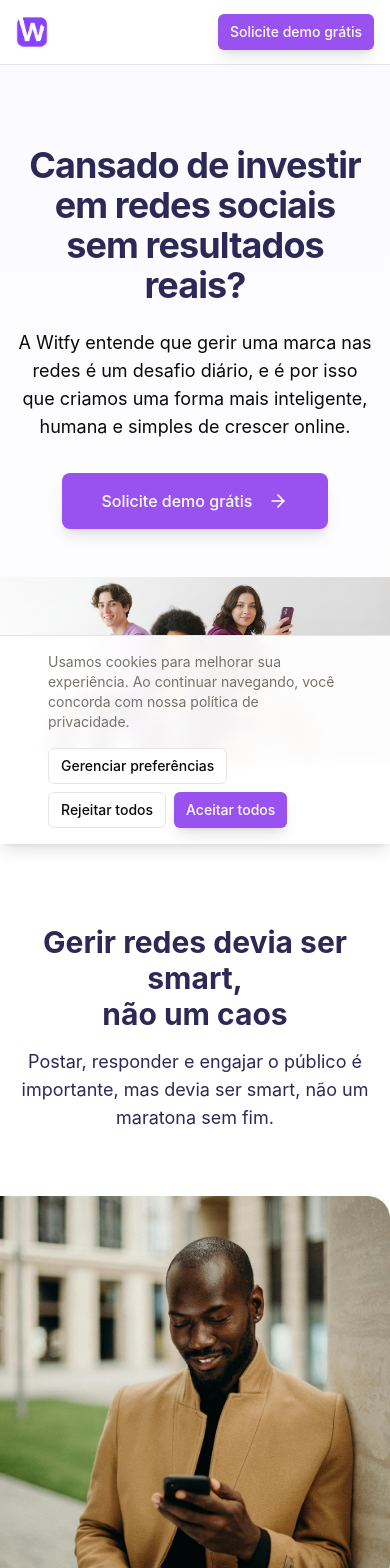
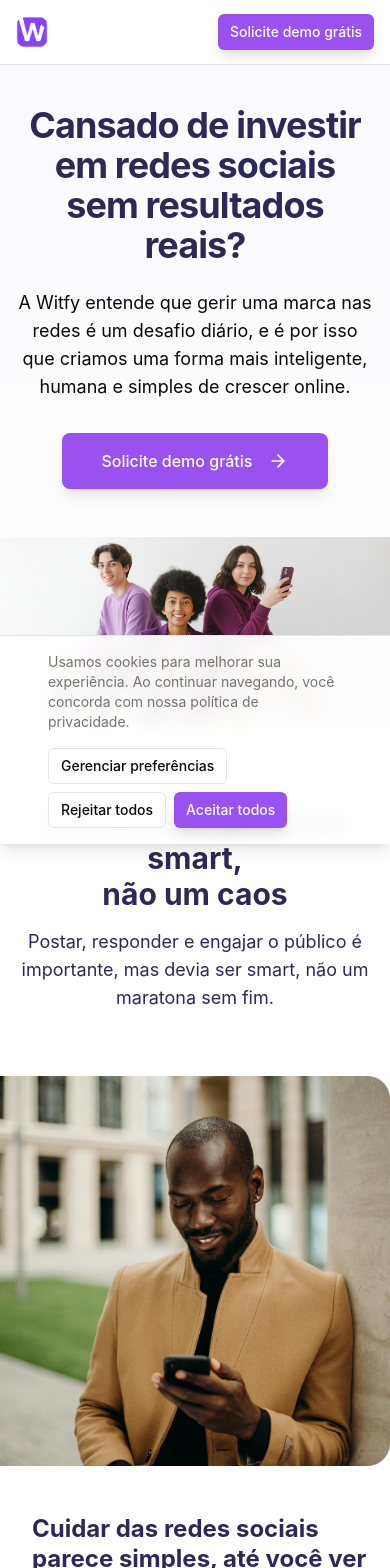
Before and after one commit to carlosjustgit/LP-Brasil, a React (Vite) app in the folder Desktop/LP Brasil/: page /br in a window 390 px wide. Shown: the top 1568 px of the page. Built offline with nearby package versions, Linux system fonts and the light colour scheme; no server answers.

Commit message:
fix: reduce excessive white space between sections on mobile (AIDA variant)

```diff
--- a/Desktop/LP Brasil/src/pages/landing/br/sections/aida/BenefitsSection.tsx
+++ b/Desktop/LP Brasil/src/pages/landing/br/sections/aida/BenefitsSection.tsx
@@ -14,7 +14,7 @@ export default function BenefitsSection() {
   ]
 
   return (
-    <section className="py-20 md:py-28">
+    <section className="py-10 md:py-20 lg:py-28">
       <div className="container px-4 md:px-6">
         <div className="mx-auto max-w-7xl">
           {/* Section Header */}
--- a/Desktop/LP Brasil/src/pages/landing/br/sections/aida/FinalCTASection.tsx
+++ b/Desktop/LP Brasil/src/pages/landing/br/sections/aida/FinalCTASection.tsx
@@ -8,7 +8,7 @@ export default function FinalCTASection() {
 
   return (
 
-      <section className="py-20 md:py-32 relative overflow-hidden">
+      <section className="py-10 md:py-20 lg:py-32 relative overflow-hidden">
         {/* Left circular arc with fading edges (thicker, gradient) */}
         <svg className="pointer-events-none absolute left-0 top-0 h-full w-[28vw] -translate-x-[60%]" viewBox="0 0 600 1200" fill="none" preserveAspectRatio="none">
           <defs>
--- a/Desktop/LP Brasil/src/pages/landing/br/sections/aida/HeroSection.tsx
+++ b/Desktop/LP Brasil/src/pages/landing/br/sections/aida/HeroSection.tsx
@@ -14,7 +14,7 @@ export default function HeroSection() {
   }
 
   return (
-    <section className="relative overflow-hidden bg-gradient-to-b from-witfy-50/30 to-background py-20 md:py-28 lg:py-32">
+    <section className="relative overflow-hidden bg-gradient-to-b from-witfy-50/30 to-background py-10 md:py-20 lg:py-28">
       {/* Text Content - Centered in Container */}
       <div className="container px-4 md:px-6">
         <div className="mx-auto max-w-4xl text-center">
--- a/Desktop/LP Brasil/src/pages/landing/br/sections/aida/ProblemSection.tsx
+++ b/Desktop/LP Brasil/src/pages/landing/br/sections/aida/ProblemSection.tsx
@@ -16,7 +16,7 @@ export default function ProblemSection() {
   ]
 
   return (
-    <section className="py-20 md:py-28 bg-background">
+    <section className="py-10 md:py-20 lg:py-28 bg-background">
       <div className="container px-4 md:px-6">
         <div className="mx-auto max-w-7xl relative">
 
--- a/Desktop/LP Brasil/src/pages/landing/br/sections/aida/ResultsSection.tsx
+++ b/Desktop/LP Brasil/src/pages/landing/br/sections/aida/ResultsSection.tsx
@@ -8,7 +8,7 @@ export default function ResultsSection() {
 
   return (
 
-      <section className="relative py-20 md:py-28 bg-white overflow-visible">
+      <section className="relative py-10 md:py-20 lg:py-28 bg-white overflow-visible">
         {/* Grid Background - 4x4 large boxes with fade on sides, no top line, bottom line hidden, extending beyond section */}
         <div
           className="absolute"
--- a/Desktop/LP Brasil/src/pages/landing/br/sections/aida/TestimonialSection.tsx
+++ b/Desktop/LP Brasil/src/pages/landing/br/sections/aida/TestimonialSection.tsx
@@ -9,7 +9,7 @@ export default function TestimonialSection() {
 
   return (
 
-      <section className="py-20 md:py-28 -mt-32 relative z-10">
+      <section className="py-10 md:py-20 lg:py-28 -mt-32 relative z-10">
         <div className="container px-4 md:px-6">
           <div className="mx-auto max-w-4xl text-center">
             {/* Quote */}
--- a/Desktop/LP Brasil/src/pages/landing/br/sections/aida/ValuePropositionSection.tsx
+++ b/Desktop/LP Brasil/src/pages/landing/br/sections/aida/ValuePropositionSection.tsx
@@ -30,7 +30,7 @@ export default function ValuePropositionSection() {
   ]
 
   return (
-    <section className="py-20 md:py-28 bg-background">
+    <section className="py-10 md:py-20 lg:py-28 bg-background">
       <div className="container px-4 md:px-6">
         <div className="mx-auto max-w-6xl">
           {/* Central block with relative positioning for surrounding avatars */}
```
